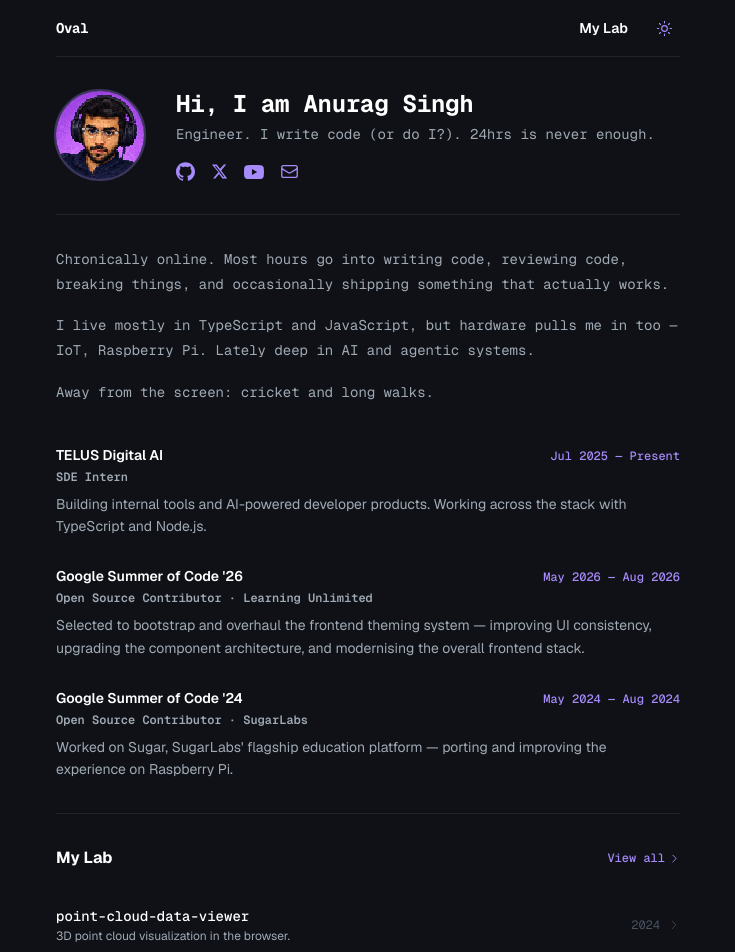
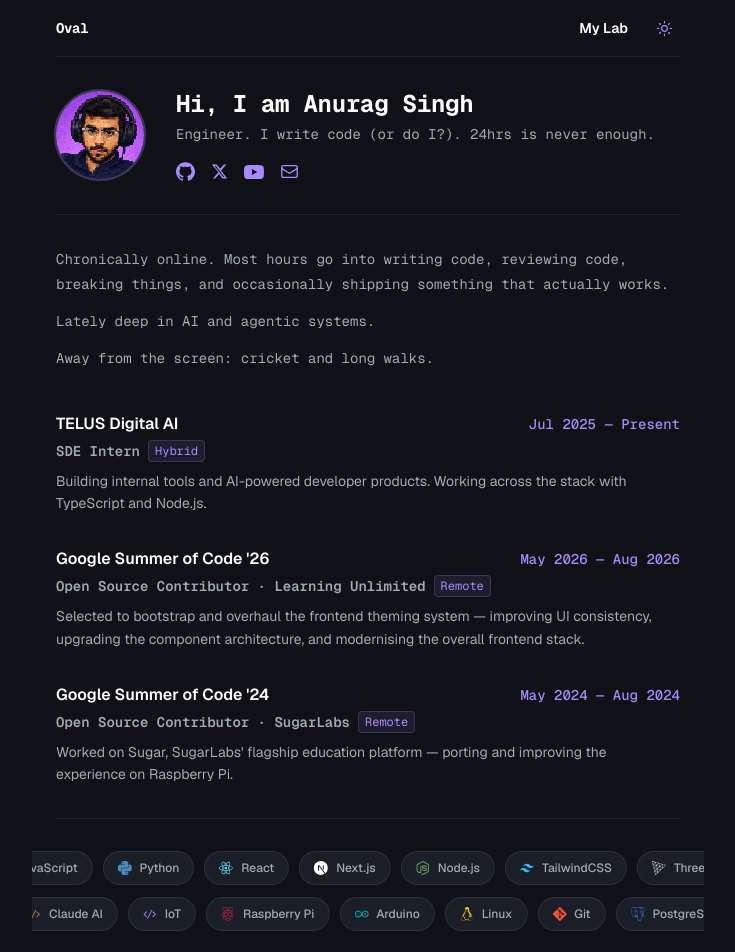
Before and after one commit to Oval17/oval-portfolio, a Next.js app: page / in a window 1280 px wide. Shown: the top 952 px of the page, without its empty margins (272-1007 px from the left). Built offline with nearby package versions, Linux system fonts and the light colour scheme.

Commit message:
feat: bigger experience text, work type badges, shorter bio, My Lab coming soon
Co-Authored-By: Claude Sonnet 4.6 <noreply@anthropic.com>

```diff
--- a/src/app/page.tsx
+++ b/src/app/page.tsx
@@ -2,7 +2,6 @@ import Nav from "@/components/nav";
 import Hero from "@/components/hero";
 import About from "@/components/about";
 import TechStack from "@/components/tech-stack";
-import LabPreview from "@/components/lab-preview";
 import GithubActivity from "@/components/github-activity";
 import Footer from "@/components/footer";
 
@@ -13,7 +12,6 @@ export default function Home() {
       <main className="max-w-2xl mx-auto px-6 pb-8">
         <Hero />
         <About />
-        <LabPreview />
         <TechStack />
         <GithubActivity />
       </main>
--- a/src/app/work/page.tsx
+++ b/src/app/work/page.tsx
@@ -1,7 +1,5 @@
-import Link from "next/link";
 import Nav from "@/components/nav";
 import Footer from "@/components/footer";
-import { projects } from "@/lib/data";
 import type { Metadata } from "next";
 
 export const metadata: Metadata = {
@@ -18,37 +16,21 @@ export default function WorkPage() {
           <h1 className="text-2xl font-bold mb-2" style={{ color: "var(--text-1)", letterSpacing: "-0.02em" }}>
             My Lab
           </h1>
-          <p className="text-sm mb-10" style={{ color: "var(--text-2)" }}>
+          <p className="text-sm" style={{ color: "var(--text-2)" }}>
             Everything I am building — projects, experiments, startups, and whatever else grabs me.
           </p>
+        </div>
 
-          <div>
-            {projects.map((project) => (
-              <Link
-                key={project.slug}
-                href={`/work/${project.slug}`}
-                className="group flex items-baseline justify-between py-4 border-b transition-opacity hover:opacity-80"
-                style={{ borderColor: "var(--border)" }}
-              >
-                <div className="flex-1 min-w-0 mr-6">
-                  <p className="text-sm font-mono font-medium mb-1" style={{ color: "var(--text-1)" }}>
-                    {project.name}
-                  </p>
-                  <p className="text-xs" style={{ color: "var(--text-2)" }}>
-                    {project.tagline}
-                  </p>
-                </div>
-                <div className="flex items-center gap-3 flex-shrink-0">
-                  <span className="text-xs font-mono" style={{ color: "var(--text-3)" }}>
-                    {project.year}
-                  </span>
-                  <svg viewBox="0 0 24 24" fill="none" stroke="currentColor" strokeWidth={1.5} width={12} height={12} style={{ color: "var(--text-3)" }}>
-                    <path strokeLinecap="round" strokeLinejoin="round" d="m8.25 4.5 7.5 7.5-7.5 7.5" />
-                  </svg>
-                </div>
-              </Link>
-            ))}
-          </div>
+        <div
+          className="py-20 text-center"
+          style={{ borderTop: "1px solid var(--border)" }}
+        >
+          <p className="text-sm font-mono" style={{ color: "var(--text-3)" }}>
+            coming soon.
+          </p>
+          <p className="text-xs font-mono mt-1" style={{ color: "var(--text-3)", opacity: 0.5 }}>
+            building something here.
+          </p>
         </div>
       </main>
       <div className="max-w-2xl mx-auto px-6">
--- a/src/components/about.tsx
+++ b/src/components/about.tsx
@@ -5,34 +5,47 @@ const VIOLET = "#a78bfa";
 export default function About() {
   return (
     <section className="py-8">
-      <div className="space-y-4 text-sm leading-[1.8] mb-10" style={{ color: "var(--text-2)", fontFamily: "var(--font-geist-mono)" }}>
+      {/* Bio */}
+      <div className="space-y-3 text-sm leading-[1.8] mb-10" style={{ color: "var(--text-2)", fontFamily: "var(--font-geist-mono)" }}>
         <p>
           Chronically online. Most hours go into writing code, reviewing code,
           breaking things, and occasionally shipping something that actually works.
         </p>
         <p>
-          I live mostly in TypeScript and JavaScript, but hardware pulls me in too —
-          IoT, Raspberry Pi. Lately deep in AI and agentic systems.
+          Lately deep in AI and agentic systems.
         </p>
         <p>
           Away from the screen: cricket and long walks.
         </p>
       </div>
 
-      <div className="space-y-7">
+      {/* Experience */}
+      <div className="space-y-8">
         {experience.map((job, i) => (
           <div key={i}>
             <div className="flex items-baseline justify-between mb-1">
-              <p className="text-sm font-semibold" style={{ color: "var(--text-1)" }}>
+              <p className="text-base font-semibold" style={{ color: "var(--text-1)" }}>
                 {job.company}
               </p>
-              <p className="text-xs font-mono font-medium" style={{ color: VIOLET }}>
+              <p className="text-sm font-mono font-medium" style={{ color: VIOLET }}>
                 {job.period}
               </p>
             </div>
-            <p className="text-xs mb-2 font-mono font-semibold" style={{ color: "var(--text-2)" }}>
-              {job.role}
-            </p>
+            <div className="flex items-center gap-2 mb-2">
+              <p className="text-sm font-mono font-semibold" style={{ color: "var(--text-2)" }}>
+                {job.role}
+              </p>
+              <span
+                className="text-xs px-1.5 py-0.5 rounded font-mono"
+                style={{
+                  background: "rgba(167,139,250,0.1)",
+                  color: VIOLET,
+                  border: "1px solid rgba(167,139,250,0.2)",
+                }}
+              >
+                {job.type}
+              </span>
+            </div>
             <p className="text-sm leading-relaxed" style={{ color: "var(--text-2)" }}>
               {job.description}
             </p>
--- a/src/components/lab-preview.tsx
+++ /dev/null
@@ -1,64 +0,0 @@
-import Link from "next/link";
-import { projects } from "@/lib/data";
-
-const VIOLET = "#a78bfa";
-
-export default function LabPreview() {
-  const featured = projects.slice(0, 3);
-
-  return (
-    <section className="py-8 border-t" style={{ borderColor: "var(--border)" }}>
-      <div className="flex items-center justify-between mb-6">
-        <h2 className="text-base font-bold" style={{ color: "var(--text-1)" }}>
-          My Lab
-        </h2>
-        <Link
-          href="/work"
-          className="text-xs font-mono font-medium transition-opacity hover:opacity-70 flex items-center gap-1"
-          style={{ color: VIOLET }}
-        >
-          View all
-          <svg viewBox="0 0 24 24" fill="none" stroke="currentColor" strokeWidth={2} width={11} height={11}>
-            <path strokeLinecap="round" strokeLinejoin="round" d="m8.25 4.5 7.5 7.5-7.5 7.5" />
-          </svg>
-        </Link>
-      </div>
-
-      <div className="space-y-1">
-        {featured.map((project) => (
-          <Link
-            key={project.slug}
-            href={`/work/${project.slug}`}
-            className="group flex items-center justify-between py-3 border-b transition-opacity hover:opacity-75"
-            style={{ borderColor: "var(--border)" }}
-          >
-            <div className="flex-1 min-w-0 mr-4">
-              <p
-                className="text-sm font-mono font-medium mb-0.5 group-hover:text-white transition-colors"
-                style={{ color: "var(--text-1)" }}
-              >
-                {project.name}
-              </p>
-              <p className="text-xs truncate" style={{ color: "var(--text-2)" }}>
-                {project.tagline}
-              </p>
-            </div>
-            <div className="flex items-center gap-2 flex-shrink-0">
-              <span className="text-xs font-mono" style={{ color: "var(--text-3)" }}>
-                {project.year}
-              </span>
-              <svg
-                viewBox="0 0 24 24" fill="none" stroke="currentColor" strokeWidth={1.5}
-                width={12} height={12}
-                className="transition-colors"
-                style={{ color: "var(--text-3)" }}
-              >
-                <path strokeLinecap="round" strokeLinejoin="round" d="m8.25 4.5 7.5 7.5-7.5 7.5" />
-              </svg>
-            </div>
-          </Link>
-        ))}
-      </div>
-    </section>
-  );
-}
--- a/src/lib/data.ts
+++ b/src/lib/data.ts
@@ -17,6 +17,7 @@ export const experience = [
   {
     company: "TELUS Digital AI",
     role: "SDE Intern",
+    type: "Hybrid",
     period: "Jul 2025 — Present",
     description:
       "Building internal tools and AI-powered developer products. Working across the stack with TypeScript and Node.js.",
@@ -24,6 +25,7 @@ export const experience = [
   {
     company: "Google Summer of Code '26",
     role: "Open Source Contributor · Learning Unlimited",
+    type: "Remote",
     period: "May 2026 — Aug 2026",
     description:
       "Selected to bootstrap and overhaul the frontend theming system — improving UI consistency, upgrading the component architecture, and modernising the overall frontend stack.",
@@ -31,6 +33,7 @@ export const experience = [
   {
     company: "Google Summer of Code '24",
     role: "Open Source Contributor · SugarLabs",
+    type: "Remote",
     period: "May 2024 — Aug 2024",
     description:
       "Worked on Sugar, SugarLabs' flagship education platform — porting and improving the experience on Raspberry Pi.",
```
